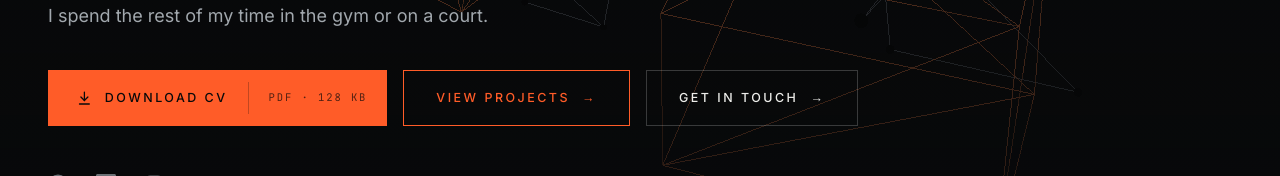
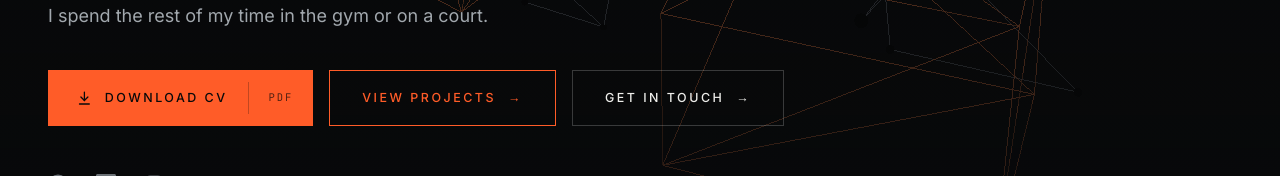
Before and after one commit to MichaelJonathan110/Portofolio, a Next.js app: page / in a window 1280 px wide. Shown: the part 681-857 px from the top of the page. Built offline with nearby package versions, Linux system fonts and the light colour scheme; no server answers.

Commit message:
CV button: drop file size, keep format tag

```diff
--- a/src/content/site.ts
+++ b/src/content/site.ts
@@ -17,7 +17,7 @@ export const site = {
     'Computer Science at BINUS University. I like the part of the work where a messy dataset turns into something you can actually read, and I spend the rest of my time in the gym or on a court.',
   email: 'mekkjo123@gmail.com',
   cvHref: '/Michael-Jonathan-Susilo-CV.pdf',
-  cvNote: 'PDF · 128 KB',
+  cvNote: 'PDF',
   contactHeadline: "Let's build something.",
   contactNote:
     'Open to internships, collaboration, and any conversation about data, databases or software.',
```
